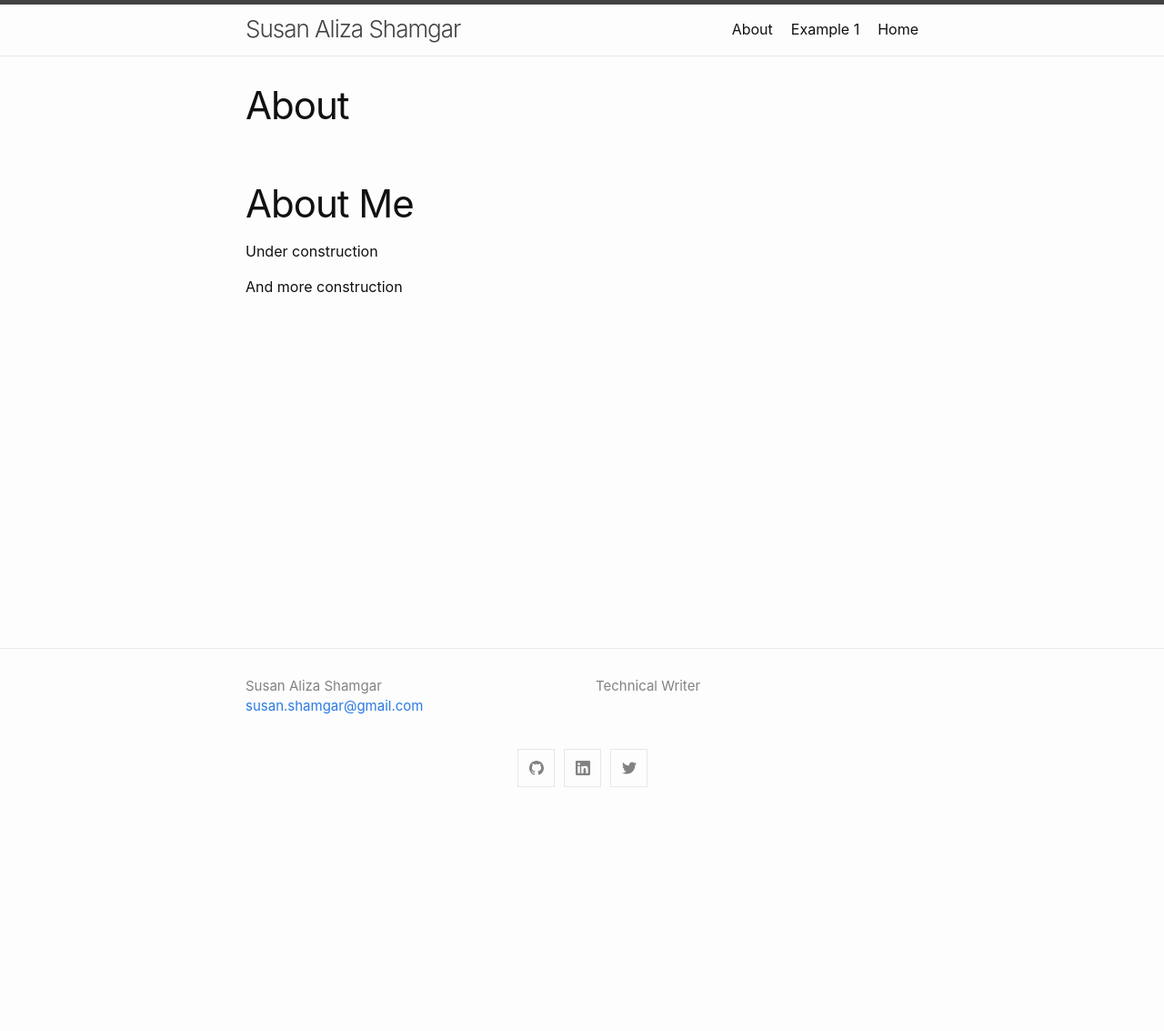
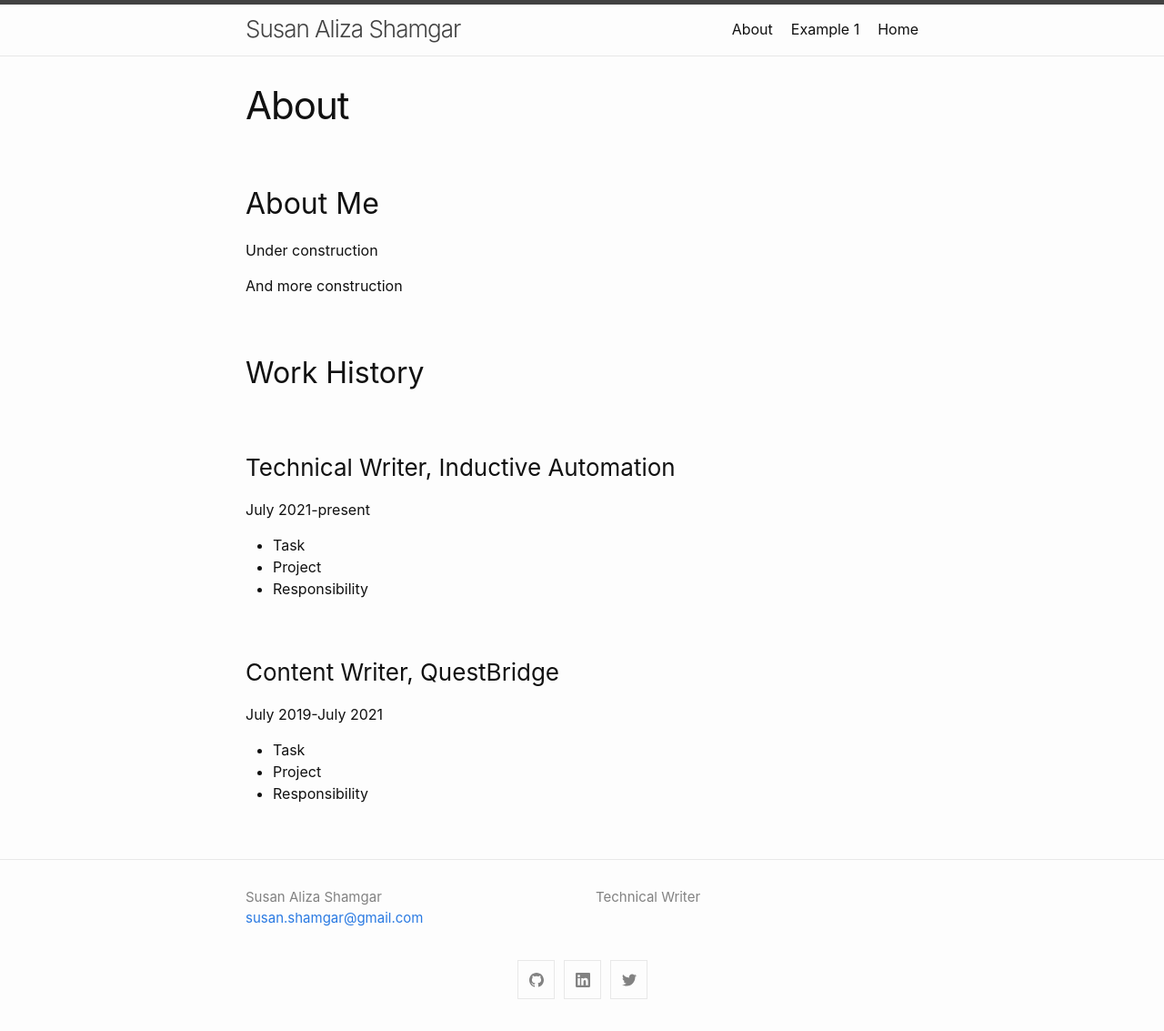
Before and after one commit to susan-shamgar/susan-shamgar.github.io, a Jekyll site: the page built from docs/about.md, in a window 1280 px wide. Shown: the whole page at 91% size. Built offline with Jekyll 4.4.1, drawn with Linux system fonts in a browser that asks for light colours; before the commit the page ends 900 px from its top, so only the background shows below that.

Commit message:
Update about.md

```diff
--- a/docs/about.md
+++ b/docs/about.md
@@ -4,7 +4,20 @@ title: "About"
 permalink: /about/
 ---
 
-# About Me
+## About Me
 Under construction
 
 And more construction
+
+## Work History
+### Technical Writer, Inductive Automation
+July 2021-present
+* Task
+* Project
+* Responsibility
+
+### Content Writer, QuestBridge
+July 2019-July 2021
+* Task
+* Project
+* Responsibility
```
